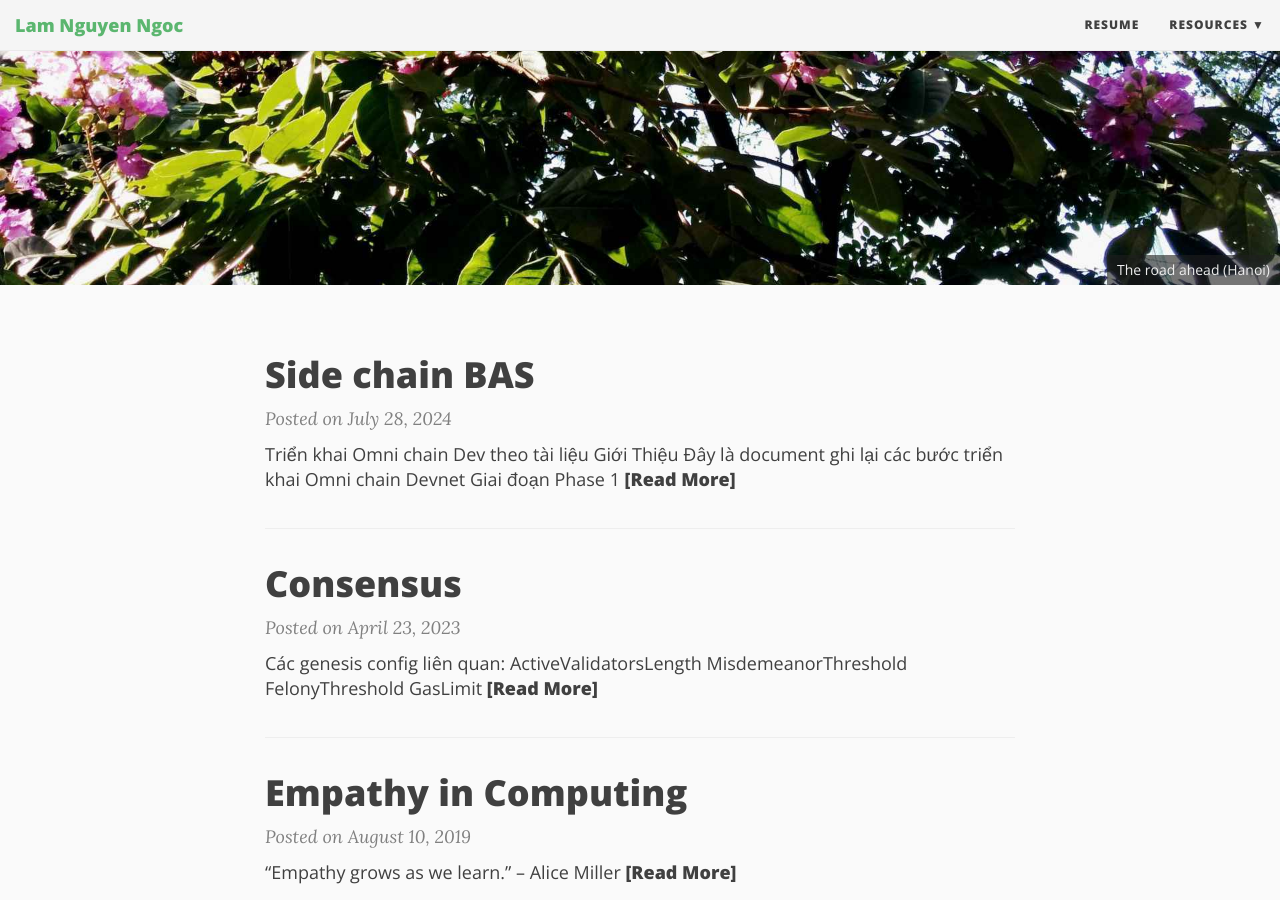
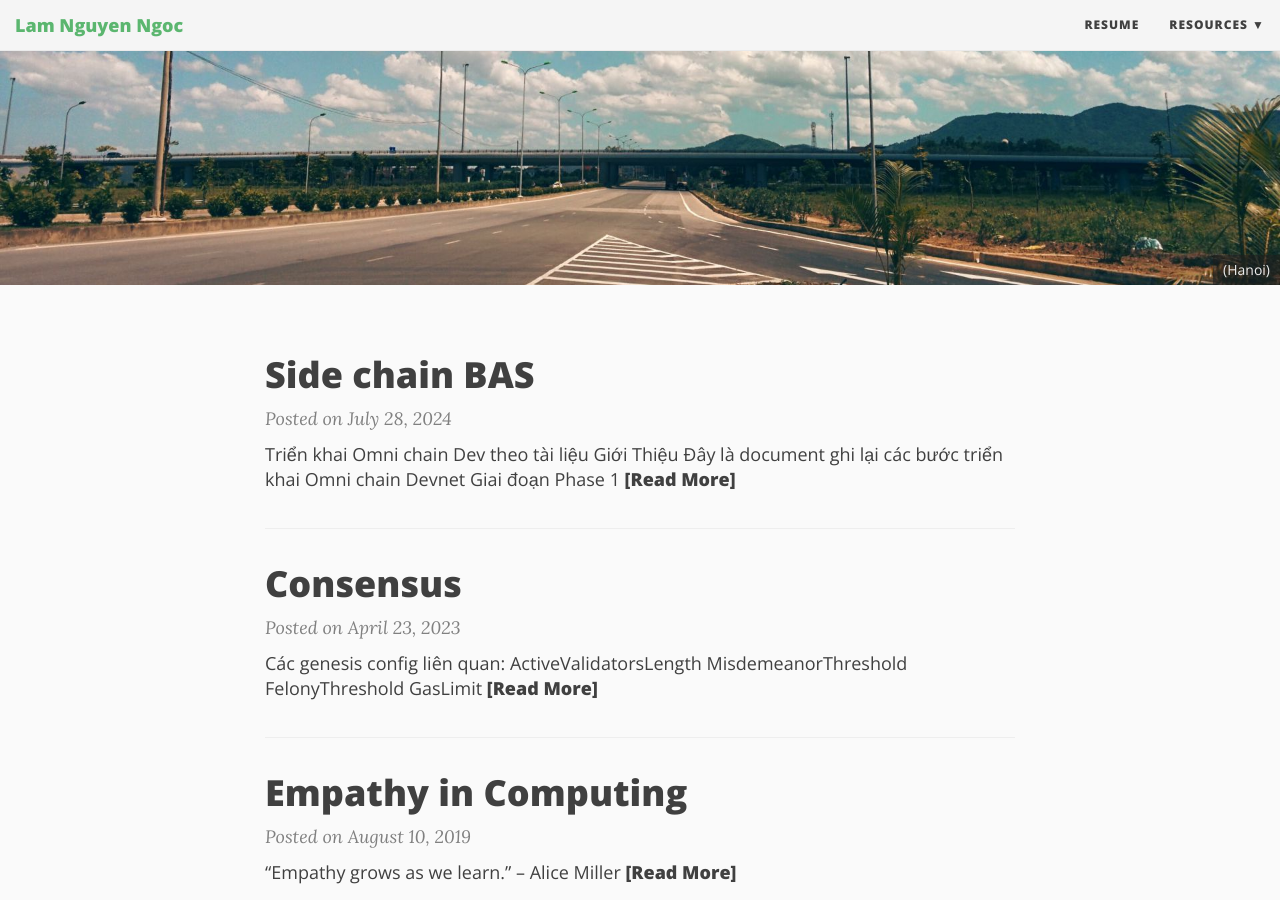
Before and after one commit to panasoniclam/panasoniclam.github.io, a Jekyll site: the page built from index.html, in a window 1280 px wide and 900 px high, scrolled down 436 px. Built offline with Jekyll 4.4.1, drawn with Linux system fonts in a browser that asks for light colours; nearby versions of some CDN libraries; the list of posts is cut into pages by our own code.

Commit message:
updatecv

```diff
--- a/index.html
+++ b/index.html
@@ -7,6 +7,8 @@
 bigimg:
 - "/img/big-imgs/summer-flowers.jpg" : "Lagerstroemia (Hochiminh)"
 - "/img/big-imgs/road-ahead.jpg" : "The road ahead (Hanoi)"
+- "/img/big-imgs/winter-flower.jpg" : "(Hanoi)"
+- "/img/big-imgs/kids.jpg" : "(Hanoi)"
 ---
 
 <div class="posts-list">
```
